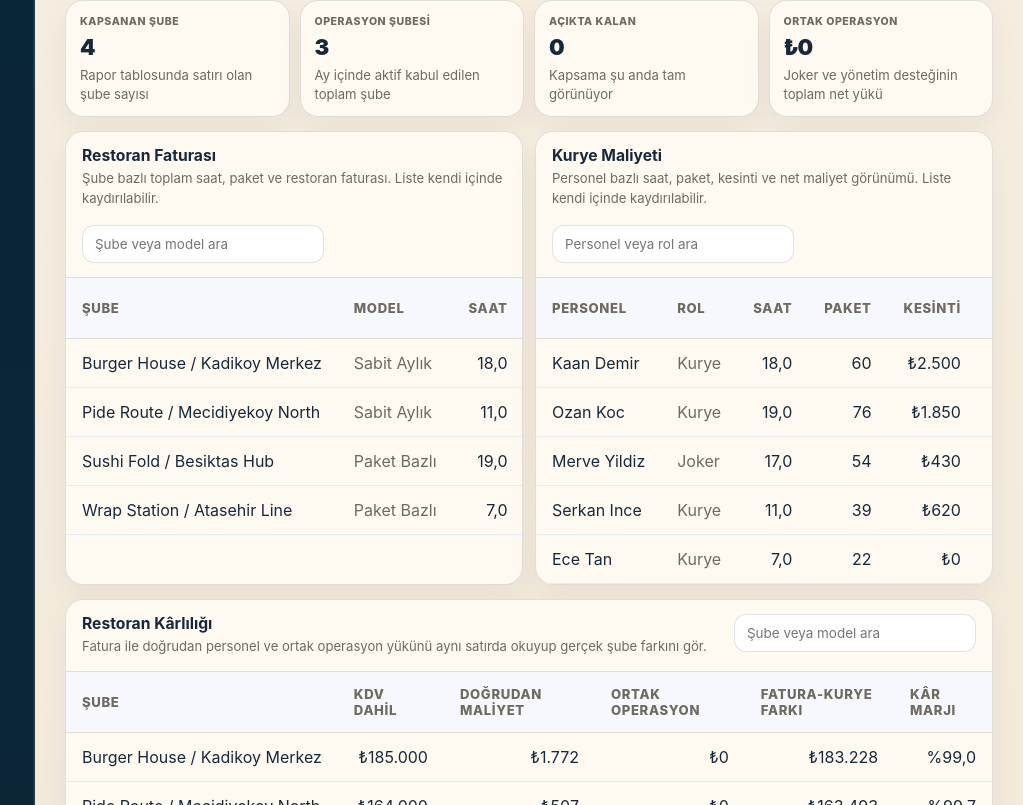
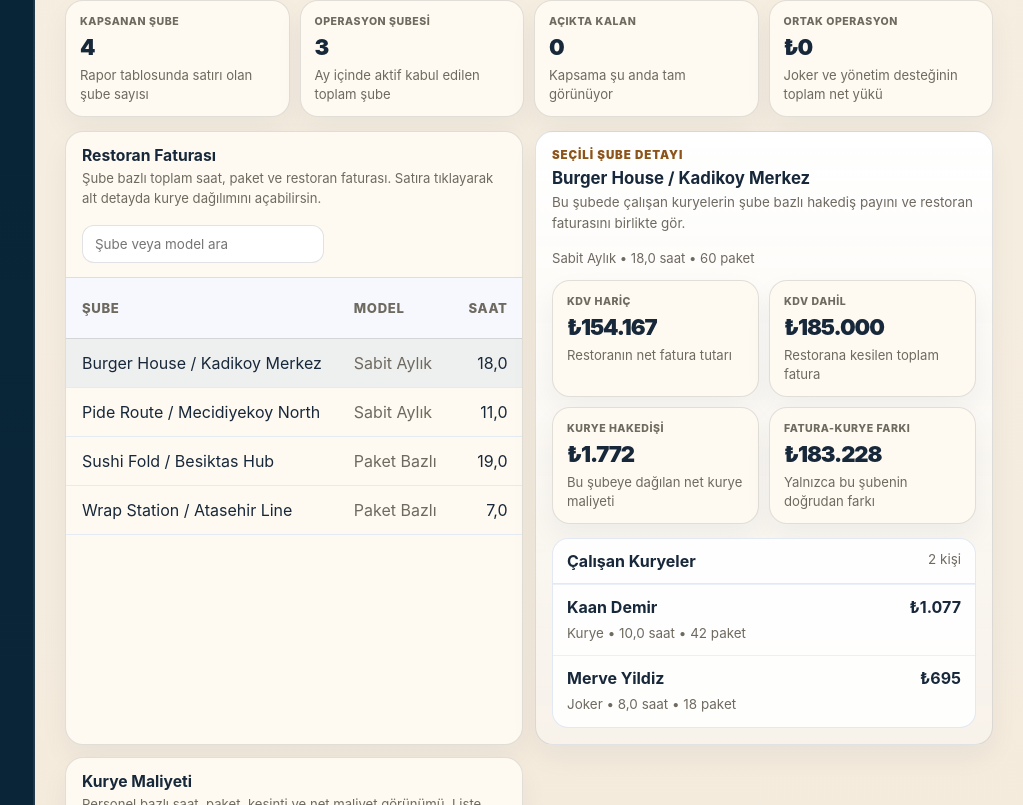
Before and after one commit to catkapinda/catkapinda-crm, a Next.js app in the folder v2/frontend/: page /preview/reports in a window 1280 px wide. Shown: the part 2535-3340 px from the top of the page, without its empty margins (257-1280 px from the left). Built offline with nearby package versions, Linux system fonts and the light colour scheme.

Commit message:
Add restaurant invoice drilldown

```diff
--- a/v2/frontend/app/reports/page.tsx
+++ b/v2/frontend/app/reports/page.tsx
@@ -753,6 +753,7 @@ export default function ReportsPage() {
   const [dashboard, setDashboard] = useState<ReportsDashboard | null>(null);
   const [dashboardLoading, setDashboardLoading] = useState(true);
   const [selectedMonth, setSelectedMonth] = useState("");
+  const [selectedRestaurant, setSelectedRestaurant] = useState("");
   const [invoiceQuery, setInvoiceQuery] = useState("");
   const [costQuery, setCostQuery] = useState("");
   const [profitQuery, setProfitQuery] = useState("");
@@ -900,6 +901,86 @@ export default function ReportsPage() {
       `${row.restaurant} ${displayPricingModel(row.pricing_model)}`.toLocaleLowerCase("tr-TR").includes(query),
     );
   }, [dashboard?.invoice_entries, invoiceQuery]);
+
+  useEffect(() => {
+    if (!filteredInvoiceEntries.length) {
+      if (selectedRestaurant) {
+        setSelectedRestaurant("");
+      }
+      return;
+    }
+    if (filteredInvoiceEntries.some((row) => row.restaurant === selectedRestaurant)) {
+      return;
+    }
+    setSelectedRestaurant(filteredInvoiceEntries[0].restaurant);
+  }, [filteredInvoiceEntries, selectedRestaurant]);
+
+  const selectedRestaurantInvoice = useMemo(() => {
+    if (!selectedRestaurant) {
+      return null;
+    }
+    return (
+      filteredInvoiceEntries.find((row) => row.restaurant === selectedRestaurant) ??
+      dashboard?.invoice_entries.find((row) => row.restaurant === selectedRestaurant) ??
+      null
+    );
+  }, [dashboard?.invoice_entries, filteredInvoiceEntries, selectedRestaurant]);
+
+  const selectedRestaurantProfit = useMemo(() => {
+    if (!selectedRestaurantInvoice) {
+      return null;
+    }
+    return (
+      dashboard?.profit_entries.find((row) => row.restaurant === selectedRestaurantInvoice.restaurant) ??
+      null
+    );
+  }, [dashboard?.profit_entries, selectedRestaurantInvoice]);
+
+  const selectedRestaurantCouriers = useMemo(() => {
+    if (!selectedRestaurantInvoice) {
+      return [] as Array<{
+        personnel: string;
+        role: string;
+        total_hours: number;
+        total_packages: number;
+        allocated_cost: number;
+        allocation_source: string;
+      }>;
+    }
+    const grouped = new Map<
+      string,
+      {
+        personnel: string;
+        role: string;
+        total_hours: number;
+        total_packages: number;
+        allocated_cost: number;
+        allocation_source: string;
+      }
+    >();
+    for (const row of dashboard?.distribution_entries ?? []) {
+      if (row.restaurant !== selectedRestaurantInvoice.restaurant) {
+        continue;
+      }
+      const key = `${row.personnel}::${row.role}`;
+      const existing = grouped.get(key);
+      if (existing) {
+        existing.total_hours += row.total_hours;
+        existing.total_packages += row.total_packages;
+        existing.allocated_cost += row.allocated_cost;
+        continue;
+      }
+      grouped.set(key, {
+        personnel: row.personnel,
+        role: row.role,
+        total_hours: row.total_hours,
+        total_packages: row.total_packages,
+        allocated_cost: row.allocated_cost,
+        allocation_source: row.allocation_source,
+      });
+    }
+    return Array.from(grouped.values()).sort((left, right) => right.allocated_cost - left.allocated_cost);
+  }, [dashboard?.distribution_entries, selectedRestaurantInvoice]);
 
   const filteredCostEntries = useMemo(() => {
     const rows = dashboard?.cost_entries ?? [];
@@ -1533,7 +1614,7 @@ export default function ReportsPage() {
             >
               <ScrollCard
                 title="Restoran Faturası"
-                subtitle="Şube bazlı toplam saat, paket ve restoran faturası. Liste kendi içinde kaydırılabilir."
+                subtitle="Şube bazlı toplam saat, paket ve restoran faturası. Satıra tıklayarak alt detayda kurye dağılımını açabilirsin."
                 actions={
                   <input
                     value={invoiceQuery}
@@ -1564,7 +1645,17 @@ export default function ReportsPage() {
                   </thead>
                   <tbody>
                     {filteredInvoiceEntries.map((row) => (
-                      <tr key={`${row.restaurant}-${row.pricing_model}`}>
+                      <tr
+                        key={`${row.restaurant}-${row.pricing_model}`}
+                        onClick={() => setSelectedRestaurant(row.restaurant)}
+                        style={{
+                          cursor: "pointer",
+                          background:
+                            selectedRestaurantInvoice?.restaurant === row.restaurant
+                              ? "rgba(15, 95, 215, 0.07)"
+                              : "transparent",
+                        }}
+                      >
                         {tableCell(row.restaurant)}
                         {tableCell(displayPricingModel(row.pricing_model), "left", true)}
                         {tableCell(formatNumber(row.total_hours, 1), "right")}
@@ -1576,6 +1667,127 @@ export default function ReportsPage() {
                   </tbody>
                 </table>
               </ScrollCard>
+
+              <section
+                style={{
+                  borderRadius: "18px",
+                  border: "1px solid var(--line)",
+                  background: "linear-gradient(180deg, rgba(255,255,255,0.98), rgba(247,242,234,0.95))",
+                  boxShadow: "0 12px 28px rgba(20, 39, 67, 0.05)",
+                  padding: "16px",
+                  display: "grid",
+                  gap: "14px",
+                }}
+              >
+                <div style={{ display: "flex", justifyContent: "space-between", gap: "16px", flexWrap: "wrap" }}>
+                  <div>
+                    <div
+                      style={{
+                        color: "var(--accent-strong)",
+                        fontSize: "0.72rem",
+                        fontWeight: 900,
+                        letterSpacing: "0.08em",
+                        textTransform: "uppercase",
+                      }}
+                    >
+                      Seçili Şube Detayı
+                    </div>
+                    <h3 style={{ margin: "6px 0 0", fontSize: "1.05rem" }}>
+                      {selectedRestaurantInvoice?.restaurant ?? "Şube seç"}
+                    </h3>
+                    <p style={{ margin: "4px 0 0", color: "var(--muted)", fontSize: "0.84rem", lineHeight: 1.55 }}>
+                      {selectedRestaurantInvoice
+                        ? "Bu şubede çalışan kuryelerin şube bazlı hakediş payını ve restoran faturasını birlikte gör."
+                        : "Restoran faturası tablosundan bir şube seçtiğinde kurye kırılımı burada açılacak."}
+                    </p>
+                  </div>
+                  {selectedRestaurantInvoice ? (
+                    <div style={{ color: "var(--muted)", fontSize: "0.82rem" }}>
+                      {displayPricingModel(selectedRestaurantInvoice.pricing_model)} •{" "}
+                      {formatNumber(selectedRestaurantInvoice.total_hours, 1)} saat •{" "}
+                      {formatNumber(selectedRestaurantInvoice.total_packages, 0)} paket
+                    </div>
+                  ) : null}
+                </div>
+
+                {selectedRestaurantInvoice ? (
+                  <>
+                    <div
+                      style={{
+                        display: "grid",
+                        gridTemplateColumns: "repeat(auto-fit, minmax(180px, 1fr))",
+                        gap: "10px",
+                      }}
+                    >
+                      {metricCard("KDV Hariç", formatMoney(selectedRestaurantInvoice.net_invoice), "Restoranın net fatura tutarı")}
+                      {metricCard("KDV Dahil", formatMoney(selectedRestaurantInvoice.gross_invoice), "Restorana kesilen toplam fatura")}
+                      {metricCard(
+                        "Kurye Hakedişi",
+                        formatMoney(selectedRestaurantProfit?.direct_personnel_cost ?? 0),
+                        "Bu şubeye dağılan net kurye maliyeti",
+                      )}
+                      {metricCard(
+                        "Fatura-Kurye Farkı",
+                        formatMoney(selectedRestaurantProfit?.gross_profit ?? 0),
+                        "Yalnızca bu şubenin doğrudan farkı",
+                      )}
+                    </div>
+
+                    <div
+                      style={{
+                        borderRadius: "16px",
+                        border: "1px solid rgba(219, 228, 243, 0.8)",
+                        background: "rgba(255,255,255,0.9)",
+                        overflow: "hidden",
+                      }}
+                    >
+                      <div
+                        style={{
+                          padding: "12px 14px",
+                          borderBottom: "1px solid rgba(219, 228, 243, 0.8)",
+                          display: "flex",
+                          justifyContent: "space-between",
+                          gap: "12px",
+                          flexWrap: "wrap",
+                        }}
+                      >
+                        <strong>Çalışan Kuryeler</strong>
+                        <span style={{ color: "var(--muted)", fontSize: "0.84rem" }}>
+                          {selectedRestaurantCouriers.length} kişi
+                        </span>
+                      </div>
+
+                      {selectedRestaurantCouriers.length ? (
+                        <div style={{ display: "grid", gap: "0" }}>
+                          {selectedRestaurantCouriers.map((row) => (
+                            <article
+                              key={`${selectedRestaurantInvoice.restaurant}-${row.personnel}-${row.role}`}
+                              style={{
+                                padding: "12px 14px",
+                                borderTop: "1px solid rgba(219, 228, 243, 0.55)",
+                                display: "grid",
+                                gap: "6px",
+                              }}
+                            >
+                              <div style={{ display: "flex", justifyContent: "space-between", gap: "12px", flexWrap: "wrap" }}>
+                                <strong>{row.personnel}</strong>
+                                <strong>{formatMoney(row.allocated_cost)}</strong>
+                              </div>
+                              <div style={{ color: "var(--muted)", fontSize: "0.84rem", lineHeight: 1.5 }}>
+                                {row.role} • {formatNumber(row.total_hours, 1)} saat • {formatNumber(row.total_packages, 0)} paket
+                              </div>
+                            </article>
+                          ))}
+                        </div>
+                      ) : (
+                        <div style={{ padding: "14px", color: "var(--muted)", lineHeight: 1.6, fontSize: "0.84rem" }}>
+                          Bu şube için seçili ayda kurye dağılımı henüz oluşmadı.
+                        </div>
+                      )}
+                    </div>
+                  </>
+                ) : null}
+              </section>
 
               <ScrollCard
                 title="Kurye Maliyeti"
```
